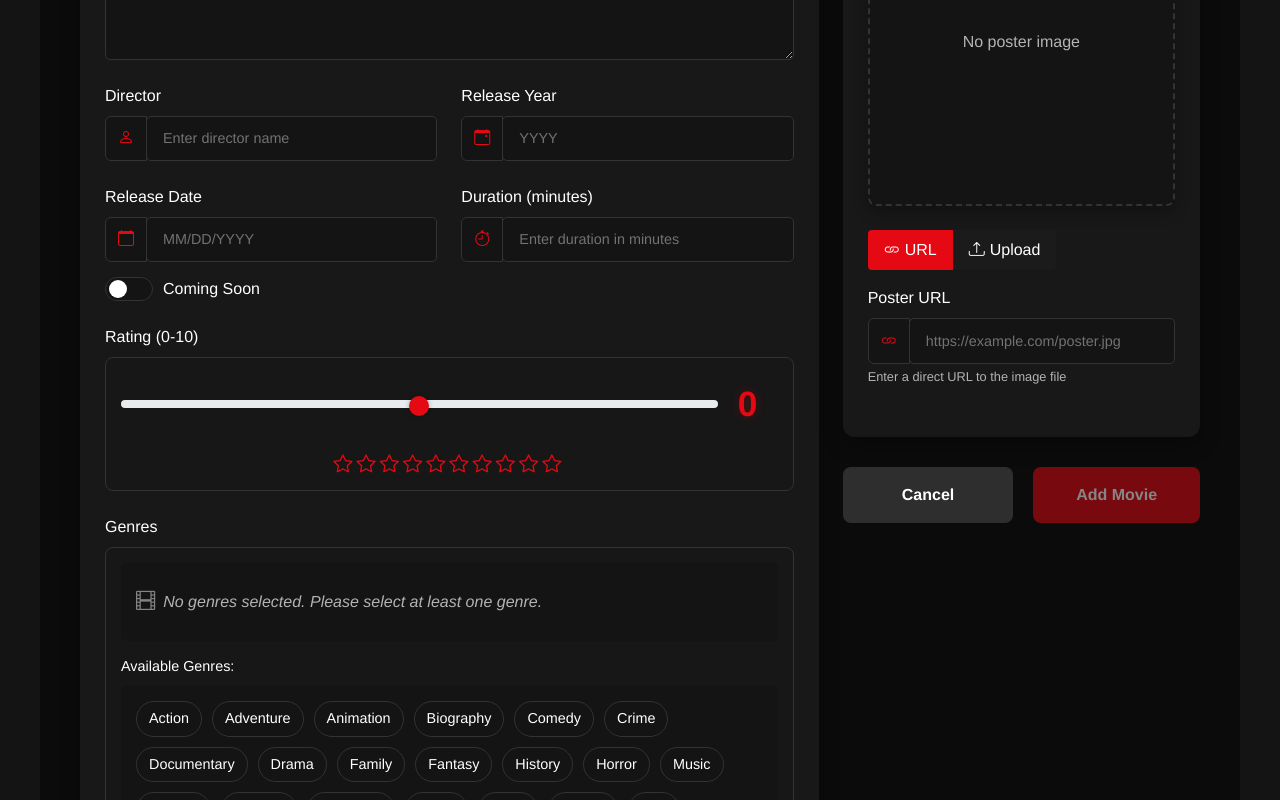
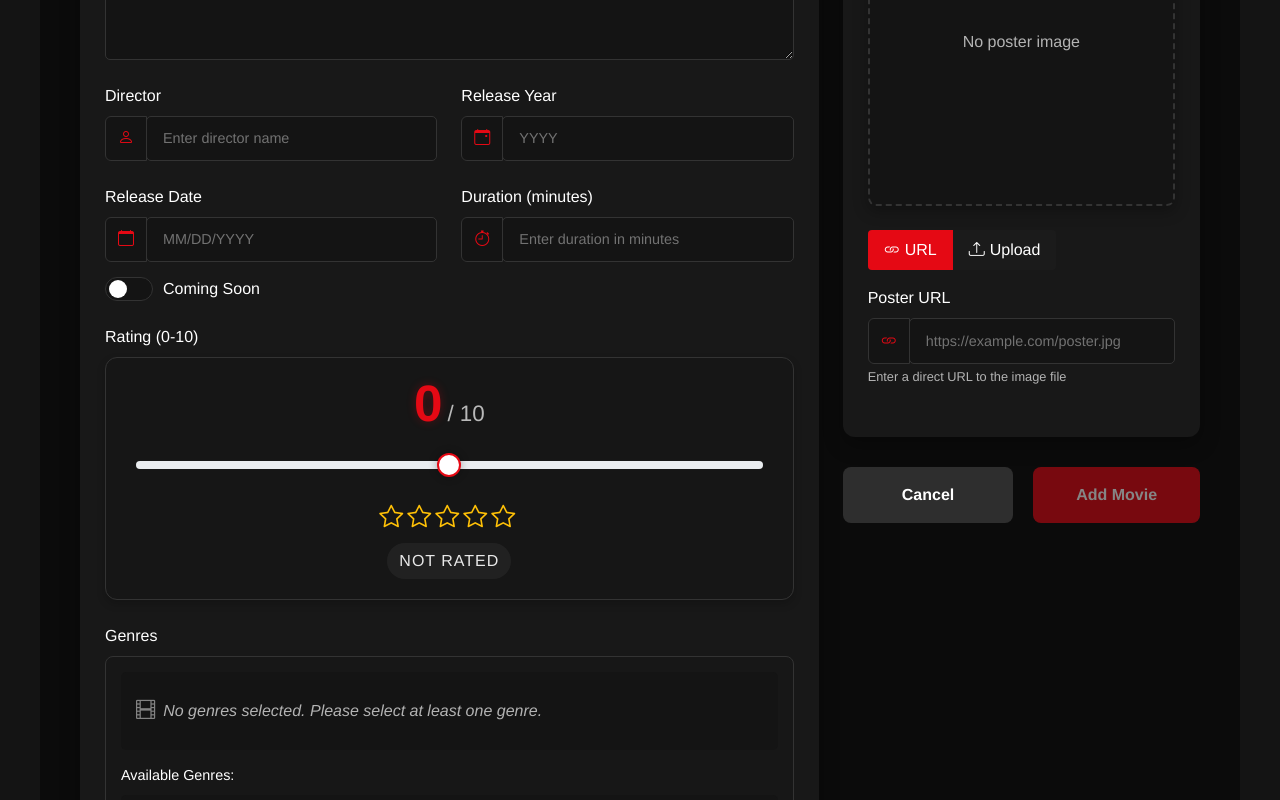
Before and after one commit to ruxeyy04/movie-platform-management, an Angular app in the folder frontend/: page /movies/new in a window 1280 px wide. Shown: the part 531-1331 px from the top of the page. Built offline with nearby package versions, Linux system fonts and the light colour scheme.

Commit message:
Update layout for rating in movie form

```diff
--- a/frontend/src/app/components/movie-form/movie-form.component.css
+++ b/frontend/src/app/components/movie-form/movie-form.component.css
@@ -187,64 +187,145 @@ textarea.form-control {
   margin-bottom: 10px;
 }
 
+/* Updated rating slider styling */
 .rating-slider-wrapper {
-  background-color: rgba(20, 20, 20, 0.2);
-  border-radius: 8px;
-  padding: 20px 15px 10px;
+  background-color: rgba(20, 20, 20, 0.4);
+  border-radius: 12px;
+  padding: 20px;
   border: 1px solid var(--border-color);
+  display: flex;
+  flex-direction: column;
+  gap: 15px;
+  box-shadow: 0 4px 8px rgba(0, 0, 0, 0.2);
+}
+
+.rating-info {
+  display: flex;
+  align-items: baseline;
+  justify-content: center;
+}
+
+.rating-value {
+  font-size: 3.2rem;
+  color: var(--primary-color);
+  font-weight: 700;
+  line-height: 1;
+  text-shadow: 0 0 10px rgba(229, 9, 20, 0.3);
+}
+
+.rating-label {
+  font-size: 1.4rem;
+  color: rgba(255, 255, 255, 0.7);
+  margin-left: 5px;
+  font-weight: 400;
 }
 
 .rating-slider-container {
+  position: relative;
+  margin: 0 10px;
+  padding: 15px 0;
+  height: 38px;
   display: flex;
   align-items: center;
-  position: relative;
-  padding-bottom: 10px;
 }
 
 .form-range {
-  flex: 1;
+  -webkit-appearance: none;
+  appearance: none;
+  width: 100%;
   height: 8px;
-  background-color: var(--bg-dark);
+  background-color: transparent;
   position: relative;
+  z-index: 10;
+  cursor: pointer;
+  margin: 0;
+}
+
+.rating-track {
+  position: absolute;
+  top: 50%;
+  left: 0;
+  right: 0;
+  height: 8px;
+  transform: translateY(-50%);
+  background-color: rgba(255, 255, 255, 0.1);
+  border-radius: 4px;
+  overflow: hidden;
+}
+
+.rating-progress {
+  position: absolute;
+  top: 0;
+  left: 0;
+  height: 100%;
+  background: linear-gradient(to right, #e50914, #ff5f57);
+  border-radius: 4px;
+  transition: width 0.3s ease;
 }
 
 .form-range::-webkit-slider-thumb {
-  appearance: none;
-  width: 20px;
-  height: 20px;
-  background-color: var(--primary-color);
+  -webkit-appearance: none;
+  width: 24px;
+  height: 24px;
+  background-color: white;
+  border: 2px solid var(--primary-color);
   border-radius: 50%;
   cursor: pointer;
-  box-shadow: 0 0 5px rgba(0, 0, 0, 0.3);
+  box-shadow: 0 0 8px rgba(0, 0, 0, 0.3);
+  position: relative;
+  z-index: 10;
+  transition: all 0.2s;
+  margin-top: -8px;
+}
+
+.form-range::-webkit-slider-thumb:hover,
+.form-range:active::-webkit-slider-thumb {
+  transform: scale(1.1);
+  box-shadow: 0 0 12px rgba(229, 9, 20, 0.5);
 }
 
 .form-range::-moz-range-thumb {
-  width: 20px;
-  height: 20px;
-  background-color: var(--primary-color);
+  width: 24px;
+  height: 24px;
+  background-color: white;
+  border: 2px solid var(--primary-color);
   border-radius: 50%;
   cursor: pointer;
-  box-shadow: 0 0 5px rgba(0, 0, 0, 0.3);
+  box-shadow: 0 0 8px rgba(0, 0, 0, 0.3);
+  position: relative;
+  z-index: 10;
+  transition: all 0.2s;
 }
 
-.rating-value-container {
-  width: 60px;
-  text-align: center;
+.form-range::-moz-range-thumb:hover,
+.form-range:active::-moz-range-thumb {
+  transform: scale(1.1);
+  box-shadow: 0 0 12px rgba(229, 9, 20, 0.5);
 }
 
-.rating-value {
-  font-size: 2.2rem;
-  color: var(--primary-color);
-  font-weight: 700;
-  text-shadow: 0 0 10px rgba(229, 9, 20, 0.3);
+.rating-stars-container {
+  display: flex;
+  flex-direction: column;
+  align-items: center;
+  gap: 8px;
 }
 
 .rating-stars {
+  color: #ffc107; /* Golden star color */
+  font-size: 1.5rem;
+  letter-spacing: 4px;
+}
+
+.rating-description {
+  color: rgba(255, 255, 255, 0.9);
+  font-size: 1rem;
+  font-weight: 500;
   text-align: center;
-  margin-top: 10px;
-  color: var(--primary-color);
-  font-size: 1.2rem;
-  letter-spacing: 4px;
+  text-transform: uppercase;
+  letter-spacing: 1px;
+  background-color: rgba(255, 255, 255, 0.05);
+  padding: 6px 12px;
+  border-radius: 20px;
 }
 
 /* Genres styling */
--- a/frontend/src/app/components/movie-form/movie-form.component.html
+++ b/frontend/src/app/components/movie-form/movie-form.component.html
@@ -169,18 +169,31 @@
                             <div class="form-group mb-4">
                                 <label for="rating" class="form-label">Rating (0-10)</label>
                                 <div class="rating-slider-wrapper">
+                                    <div class="rating-info">
+                                        <div class="rating-value">{{ movieForm.get('rating')?.value || 0 }}</div>
+                                        <div class="rating-label">/ 10</div>
+                                    </div>
+
                                     <div class="rating-slider-container">
                                         <input type="range" id="rating" class="form-range" formControlName="rating"
                                             min="0" max="10" step="0.1">
-                                        <div class="rating-value-container">
-                                            <div class="rating-value">{{ movieForm.get('rating')?.value || 0 }}</div>
+                                        <div class="rating-track">
+                                            <div class="rating-progress"
+                                                [style.width.%]="(movieForm.get('rating')?.value || 0) * 10"></div>
                                         </div>
                                     </div>
-                                    <div class="rating-stars">
-                                        <i *ngFor="let star of [1, 2, 3, 4, 5, 6, 7, 8, 9, 10]" class="bi"
-                                            [class.bi-star-fill]="star <= (movieForm.get('rating')?.value || 0)"
-                                            [class.bi-star]="star > (movieForm.get('rating')?.value || 0)">
-                                        </i>
+
+                                    <div class="rating-stars-container">
+                                        <div class="rating-stars">
+                                            <i *ngFor="let star of [1, 2, 3, 4, 5]" class="bi"
+                                                [class.bi-star-fill]="star <= ((movieForm.get('rating')?.value || 0) / 2)"
+                                                [class.bi-star-half]="star > ((movieForm.get('rating')?.value || 0) / 2) && star <= (((movieForm.get('rating')?.value || 0) / 2) + 0.25)"
+                                                [class.bi-star]="star > (((movieForm.get('rating')?.value || 0) / 2) + 0.25)">
+                                            </i>
+                                        </div>
+                                        <div class="rating-description">
+                                            {{ getRatingDescription(movieForm.get('rating')?.value || 0) }}
+                                        </div>
                                     </div>
                                 </div>
                                 <div class="invalid-feedback d-block"
--- a/frontend/src/app/components/movie-form/movie-form.component.ts
+++ b/frontend/src/app/components/movie-form/movie-form.component.ts
@@ -76,7 +76,7 @@ export class MovieFormComponent implements OnInit {
 
   // Set file size limits (in bytes)
   readonly MAX_POSTER_SIZE = 5 * 1024 * 1024; // 5MB
-  readonly MAX_VIDEO_SIZE = 100 * 1024 * 1024; // 100MB
+  readonly MAX_VIDEO_SIZE = 1024 * 1024 * 1024; // 100MB
 
   // File size formatting helper
   formatFileSize(bytes: number): string {
@@ -446,4 +446,16 @@ export class MovieFormComponent implements OnInit {
 
     releaseDateControl?.updateValueAndValidity();
   }
+
+  // Add method to get rating description based on rating value
+  getRatingDescription(rating: number): string {
+    if (rating >= 9) return 'Exceptional';
+    if (rating >= 8) return 'Excellent';
+    if (rating >= 7) return 'Very Good';
+    if (rating >= 6) return 'Good';
+    if (rating >= 5) return 'Average';
+    if (rating >= 3) return 'Below Average';
+    if (rating > 0) return 'Poor';
+    return 'Not Rated';
+  }
 }
```
